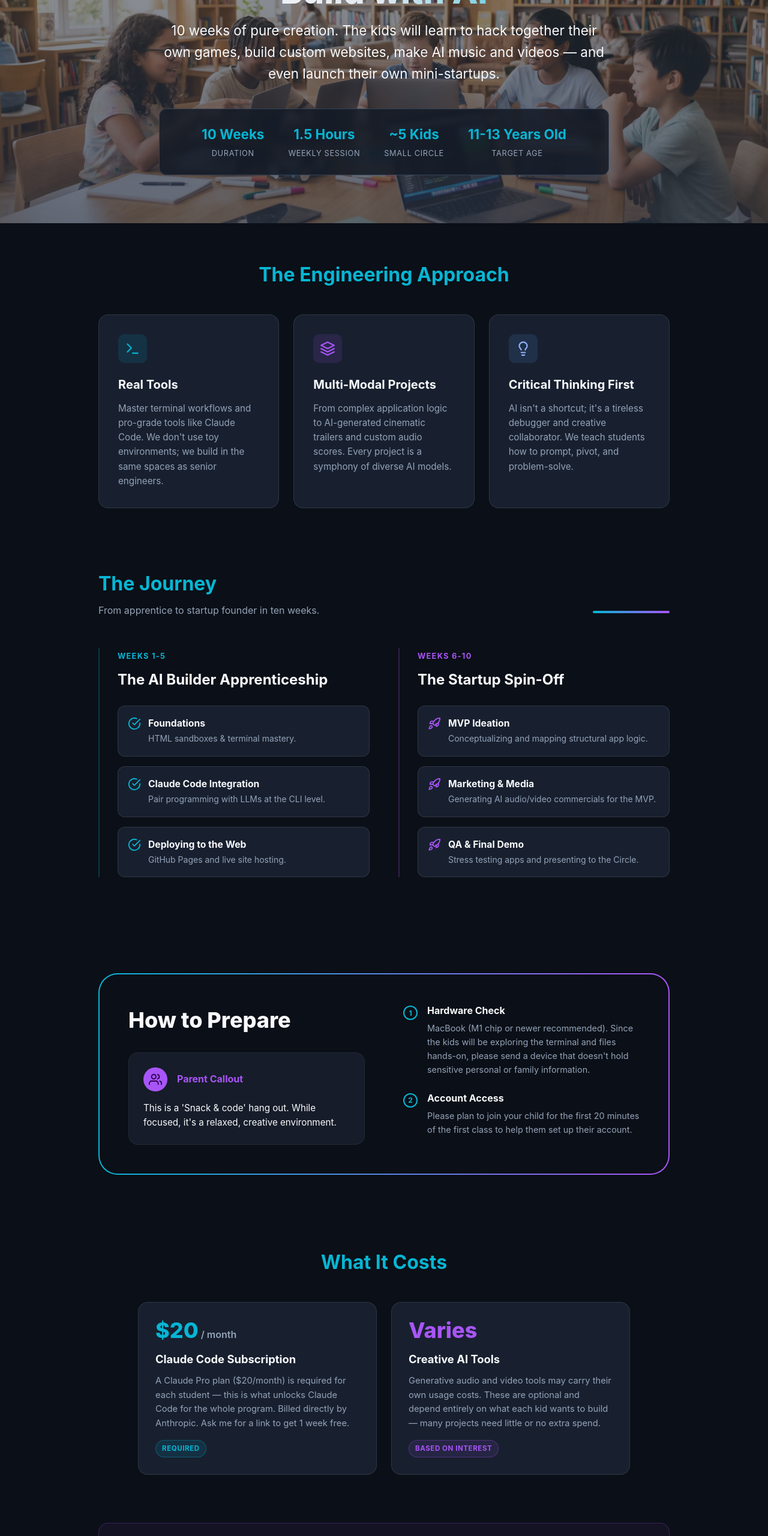
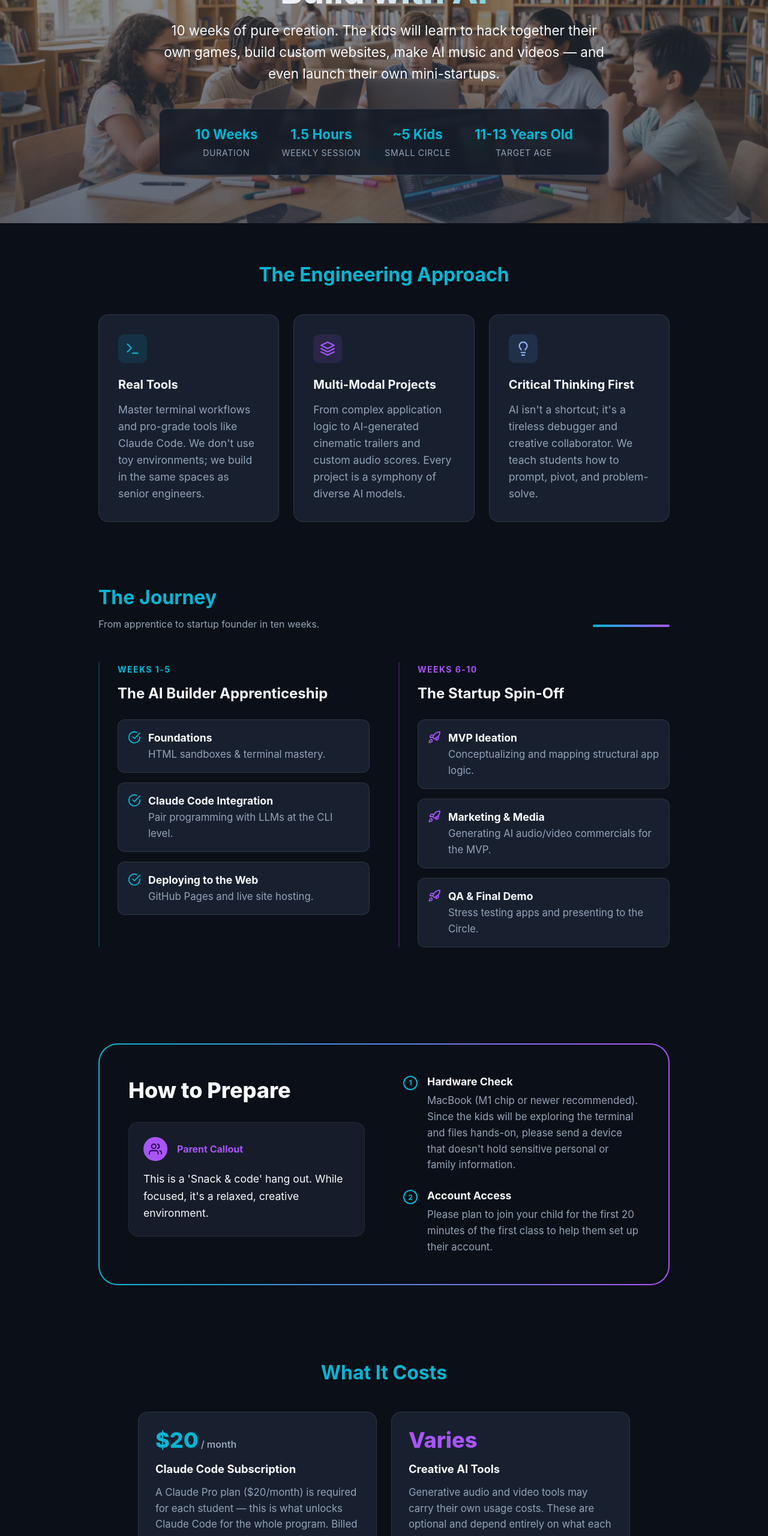
Before and after one commit to zeebees/build-with-ai, a plain HTML site: page index.html in a window 1280 px wide. Shown: the part 240-2800 px from the top of the page at 60% size. Drawn offline with Linux system fonts and the light colour scheme.

Commit message:
Increase body/description font sizes for readability
Bump card, journey, cost, prep, consent, and "please also note"
text to ~1.05-1.1rem (and small labels to 0.88rem) so parents
can read it comfortably. Headings left unchanged.

Co-Authored-By: Claude Opus 4.8 (1M context) <noreply@anthropic.com>

```diff
--- a/index.html
+++ b/index.html
@@ -151,7 +151,7 @@
         }
 
         .stat-lbl {
-            font-size: 0.8rem;
+            font-size: 0.88rem;
             color: var(--text-secondary);
             text-transform: uppercase;
             letter-spacing: 0.05em;
@@ -231,7 +231,7 @@
 
         .prop-card p {
             color: var(--text-secondary);
-            font-size: 0.95rem;
+            font-size: 1.1rem;
         }
 
         /* --- THE JOURNEY (TIMELINE) --- */
@@ -292,7 +292,7 @@
         .phase-col.purple::before { background: rgba(168, 85, 247, 0.25); }
 
         .phase-label {
-            font-size: 0.8rem;
+            font-size: 0.88rem;
             font-weight: 700;
             text-transform: uppercase;
             letter-spacing: 0.1em;
@@ -341,12 +341,12 @@
             display: block;
             color: var(--text-primary);
             font-weight: 700;
-            font-size: 0.98rem;
+            font-size: 1.1rem;
         }
 
         .journey-item span {
             color: var(--text-secondary);
-            font-size: 0.875rem;
+            font-size: 1.05rem;
         }
 
         @media (max-width: 768px) {
@@ -472,7 +472,7 @@
 
         .parent-callout p {
             color: var(--text-primary);
-            font-size: 0.95rem;
+            font-size: 1.1rem;
         }
 
         .prep-steps {
@@ -504,12 +504,13 @@
         .step-title {
             font-weight: 700;
             color: var(--text-primary);
+            font-size: 1.1rem;
             margin-bottom: 4px;
         }
 
         .step-desc {
             color: var(--text-secondary);
-            font-size: 0.9rem;
+            font-size: 1.05rem;
         }
 
         /* --- DISCLAIMERS & PARENTAL CONSENT --- */
@@ -543,12 +544,12 @@
 
         .consent-box p {
             color: var(--text-primary);
-            font-size: 0.95rem;
+            font-size: 1.1rem;
         }
 
         .notes-label {
             display: block;
-            font-size: 0.78rem;
+            font-size: 0.88rem;
             font-weight: 700;
             text-transform: uppercase;
             letter-spacing: 0.08em;
@@ -596,14 +597,14 @@
         .note-card strong {
             display: block;
             color: #CBD5E1;
-            font-size: 0.85rem;
+            font-size: 1.05rem;
             font-weight: 700;
             margin-bottom: 3px;
         }
 
         .note-card span {
             color: var(--text-secondary);
-            font-size: 0.8rem;
+            font-size: 1rem;
             line-height: 1.5;
         }
 
@@ -654,7 +655,7 @@
 
         .cost-card p {
             color: var(--text-secondary);
-            font-size: 0.92rem;
+            font-size: 1.05rem;
             margin-bottom: 16px;
         }
 
@@ -689,7 +690,7 @@
         .site-footer p {
             text-align: center;
             color: var(--text-secondary);
-            font-size: 0.8rem;
+            font-size: 0.88rem;
         }
 
         /* Mobile stacking for sections whose base rules are defined below the
```
